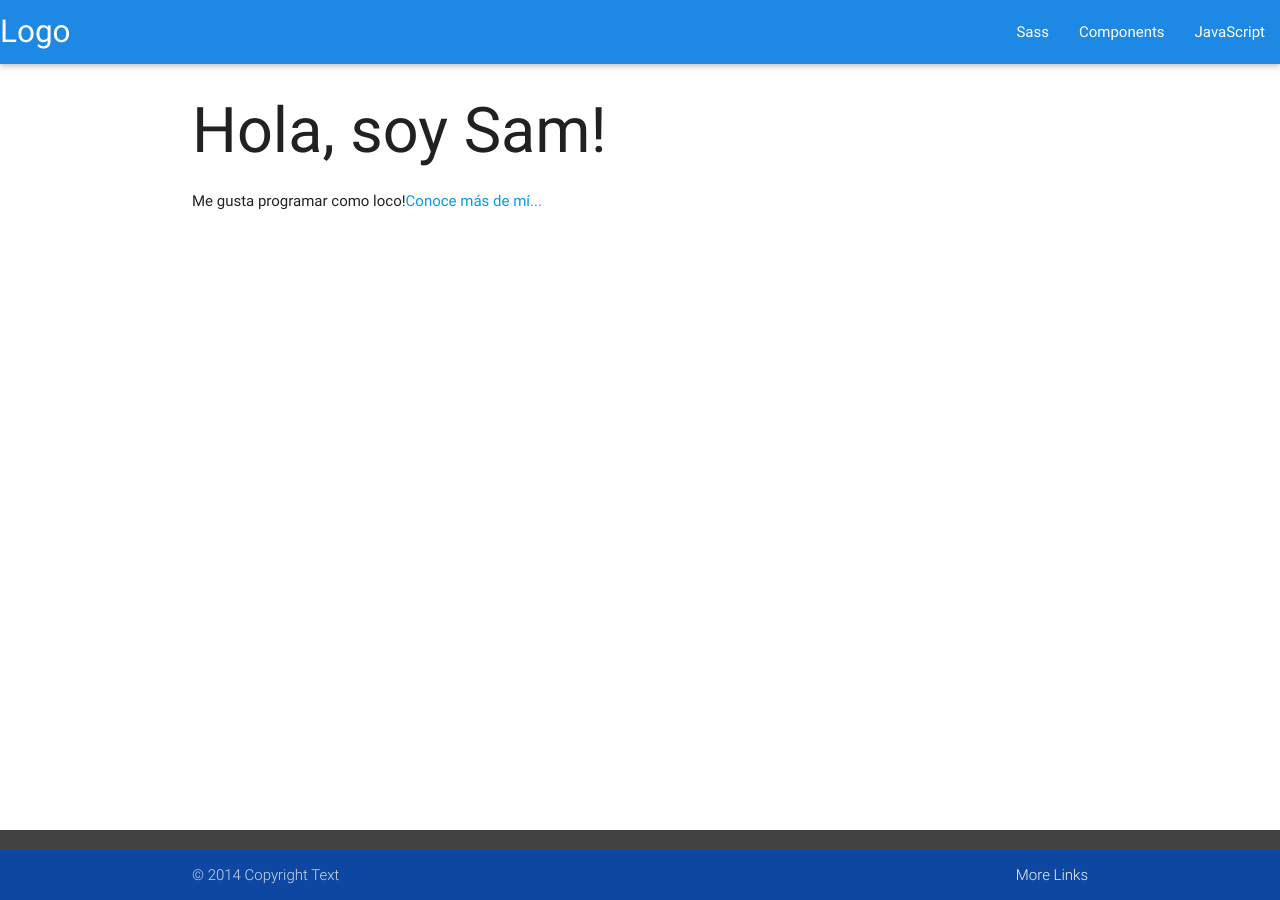
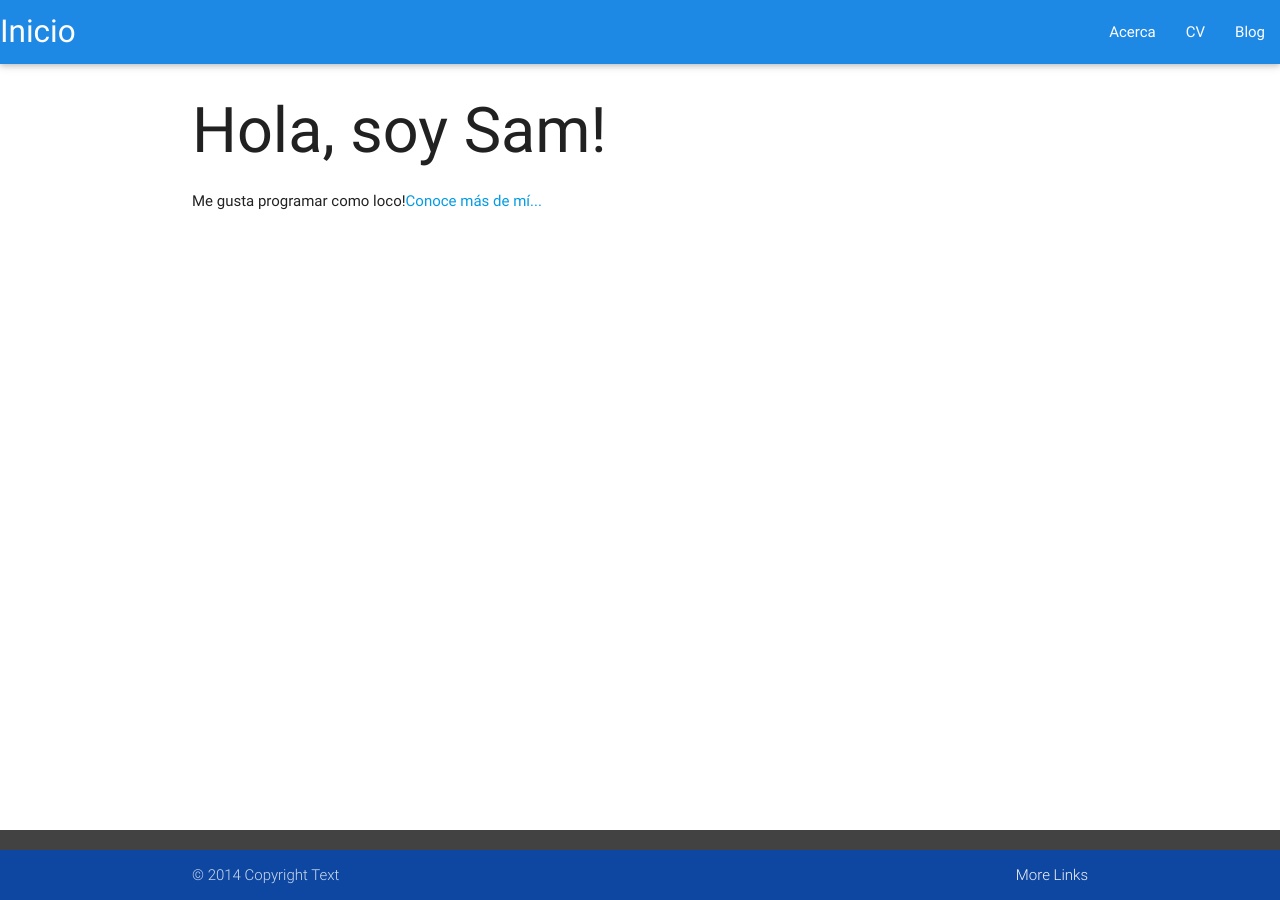
Before and after one commit to const3/const3.github.io, a Jekyll site: the page built from index.html, in a window 1280 px wide. Built offline with Jekyll 4.4.1, drawn with Linux system fonts in a browser that asks for light colours; nearby versions of some CDN libraries.

Commit message:
Update default.html

```diff
--- a/_layouts/default.html
+++ b/_layouts/default.html
@@ -17,11 +17,11 @@
 
           <nav>
     <div class="nav-wrapper blue darken-1">
-      <a href="#" class="brand-logo">Logo</a>
+      <a href="#" class="brand-logo">Inicio</a>
       <ul id="nav-mobile" class="right hide-on-med-and-down">
-        <li><a href="sass.html">Sass</a></li>
-        <li><a href="badges.html">Components</a></li>
-        <li><a href="collapsible.html">JavaScript</a></li>
+        <li><a href="sass.html">Acerca</a></li>
+        <li><a href="badges.html">CV</a></li>
+        <li><a href="collapsible.html">Blog</a></li>
       </ul>
     </div>
   </nav>
```
